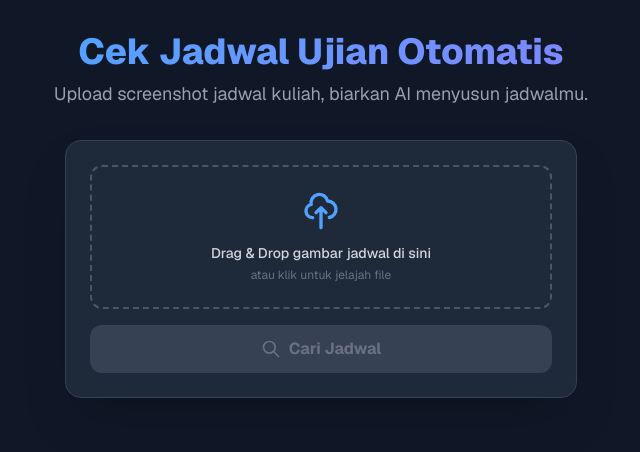
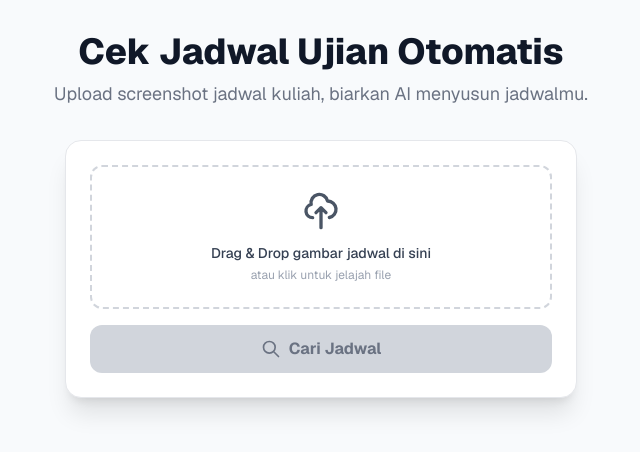
Before and after one commit to dzikrimr/uas-schedule-parser, a Next.js app: page / in a window 1280 px wide. Shown: the top 452 px of the page, without its empty margins (319-959 px from the left). Built offline with nearby package versions, Linux system fonts and the light colour scheme.

Commit message:
refactor ui

```diff
--- a/app/page.tsx
+++ b/app/page.tsx
@@ -26,13 +26,15 @@ interface ScanResult {
 }
 
 const UploadIcon = () => (
-  <svg xmlns="http://www.w3.org/2000/svg" className="w-10 h-10 text-blue-400 mb-3" fill="none" viewBox="0 0 24 24" stroke="currentColor" strokeWidth={2}>
+  // Ganti text-blue-500 jadi text-gray-600
+  <svg xmlns="http://www.w3.org/2000/svg" className="w-10 h-10 text-gray-600 mb-3" fill="none" viewBox="0 0 24 24" stroke="currentColor" strokeWidth={2}>
     <path strokeLinecap="round" strokeLinejoin="round" d="M7 16a4 4 0 01-.88-7.903A5 5 0 1115.9 6L16 6a5 5 0 011 9.9M15 13l-3-3m0 0l-3 3m3-3v12" />
   </svg>
 );
 
 const FileIcon = () => (
-  <svg xmlns="http://www.w3.org/2000/svg" className="w-8 h-8 text-green-400 mb-2" fill="none" viewBox="0 0 24 24" stroke="currentColor" strokeWidth={2}>
+  // Biarkan hijau agar file terlihat jelas (status sukses)
+  <svg xmlns="http://www.w3.org/2000/svg" className="w-8 h-8 text-emerald-600 mb-2" fill="none" viewBox="0 0 24 24" stroke="currentColor" strokeWidth={2}>
     <path strokeLinecap="round" strokeLinejoin="round" d="M9 12h6m-6 4h6m2 5H7a2 2 0 01-2-2V5a2 2 0 012-2h5.586a1 1 0 01.707.293l5.414 5.414a1 1 0 01.293.707V19a2 2 0 01-2 2z" />
   </svg>
 );
@@ -80,7 +82,7 @@ export default function Home() {
 
       const dataUrl = await toPng(element, {
         cacheBust: true,
-        backgroundColor: '#1f2937',
+        backgroundColor: '#ffffff', // Background putih saat didownload
         width: scrollWidth,
         height: scrollHeight,
         style: {
@@ -96,7 +98,7 @@ export default function Home() {
       });
 
       const link = document.createElement('a');
-      link.download = `Jadwal-UAS-Dark-${Date.now()}.png`;
+      link.download = `Jadwal-UAS-${Date.now()}.png`;
       link.href = dataUrl;
       link.click();
 
@@ -146,26 +148,29 @@ export default function Home() {
   };
 
   return (
-    <div className="min-h-screen bg-gray-900 font-sans text-gray-100 py-8 px-4 sm:px-6 lg:px-8">
+    // BACKGROUND: Tetap Slate-50 (Putih agak abu) seperti permintaan
+    <div className="min-h-screen bg-slate-50 font-sans text-gray-900 py-8 px-4 sm:px-6 lg:px-8">
       <div className="max-w-4xl mx-auto flex flex-col items-center">
 
         <div className="text-center mb-8">
-          <h1 className="text-3xl md:text-4xl font-extrabold text-transparent bg-clip-text bg-gradient-to-r from-blue-400 to-indigo-400 mb-2">
+          {/* JUDUL: Menggunakan warna Gray-900 (Hitam pekat) */}
+          <h1 className="text-3xl md:text-4xl font-extrabold text-gray-900 mb-2">
             Cek Jadwal Ujian Otomatis
           </h1>
-          <p className="text-sm md:text-lg text-gray-400">
+          <p className="text-sm md:text-lg text-gray-500">
             Upload screenshot jadwal kuliah, biarkan AI menyusun jadwalmu.
           </p>
         </div>
 
-        <div className="bg-gray-800 p-6 rounded-2xl shadow-2xl w-full max-w-lg mb-8 border border-gray-700">
+        <div className="bg-white p-6 rounded-2xl shadow-xl w-full max-w-lg mb-8 border border-gray-200">
           <div
             className={`border-2 border-dashed rounded-xl p-6 flex flex-col items-center justify-center transition-all duration-300 cursor-pointer ${
+              // DRAG STATE: Ganti biru jadi abu-abu gelap
               isDragging
-                ? 'border-blue-500 bg-gray-700 scale-[1.02]'
+                ? 'border-gray-600 bg-gray-100 scale-[1.02]'
                 : file
-                  ? 'border-green-500/50 bg-green-900/20'
-                  : 'border-gray-600 hover:border-blue-400 hover:bg-gray-700/50'
+                  ? 'border-emerald-400 bg-emerald-50' // Sukses tetap hijau biar jelas
+                  : 'border-gray-300 hover:border-gray-500 hover:bg-gray-50'
             }`}
             onDragOver={handleDragOver} onDragLeave={handleDragLeave} onDrop={handleDrop}
           >
@@ -174,45 +179,47 @@ export default function Home() {
               {file ? (
                 <>
                   <FileIcon />
-                  <p className="font-semibold text-green-400 text-center break-all text-sm">{file.name}</p>
-                  <p className="text-xs text-green-500/80 mt-1">Tap untuk ganti file</p>
+                  <p className="font-semibold text-emerald-700 text-center break-all text-sm">{file.name}</p>
+                  <p className="text-xs text-emerald-600 mt-1">Tap untuk ganti file</p>
                 </>
               ) : (
                 <>
                   <UploadIcon />
                   <div className="text-center">
-                    <p className="font-medium text-gray-300 text-sm hidden sm:block">Drag & Drop gambar jadwal di sini</p>
-                    <p className="font-medium text-gray-300 text-sm sm:hidden">Tap di sini untuk upload gambar</p>
-                    <p className="text-xs text-gray-500 mt-1">atau klik untuk jelajah file</p>
+                    <p className="font-medium text-gray-700 text-sm hidden sm:block">Drag & Drop gambar jadwal di sini</p>
+                    <p className="font-medium text-gray-700 text-sm sm:hidden">Tap di sini untuk upload gambar</p>
+                    <p className="text-xs text-gray-400 mt-1">atau klik untuk jelajah file</p>
                   </div>
                 </>
               )}
             </label>
           </div>
 
+          {/* TOMBOL UTAMA: Ganti Gradient Biru jadi Hitam Solid (Gray-900) */}
           <button
             onClick={handleUpload} disabled={loading || !file}
-            className={`mt-4 w-full flex items-center justify-center py-3 px-4 rounded-xl font-bold shadow-lg transition-all active:scale-95 text-sm md:text-base cursor-pointer ${
+            className={`mt-4 w-full flex items-center justify-center py-3 px-4 rounded-xl font-bold shadow-md transition-all active:scale-95 text-sm md:text-base cursor-pointer ${
               loading || !file
-                ? 'bg-gray-700 text-gray-500 cursor-not-allowed shadow-none'
-                : 'bg-gradient-to-r from-blue-600 to-indigo-600 text-white hover:from-blue-500 hover:to-indigo-500 shadow-blue-900/20'
+                ? 'bg-gray-300 text-gray-500 cursor-not-allowed shadow-none'
+                : 'bg-gray-900 text-white hover:bg-gray-800'
             }`}
           >
             {loading ? <><LoadingSpinner /> Proses AI...</> : <><SearchIcon /> Cari Jadwal</>}
           </button>
 
-          {error && <div className="mt-4 p-3 bg-red-900/20 border border-red-800 rounded-lg text-red-400 text-xs text-center animate-pulse font-medium">{error}</div>}
+          {error && <div className="mt-4 p-3 bg-red-50 border border-red-200 rounded-lg text-red-600 text-xs text-center animate-pulse font-medium">{error}</div>}
         </div>
 
         {jadwal.length > 0 && (
           <div className="w-full animate-fade-in-up">
 
-            <div ref={resultRef} className="bg-gray-800 rounded-2xl shadow-xl border border-gray-700 mb-6 overflow-hidden">
+            <div ref={resultRef} className="bg-white rounded-2xl shadow-xl border border-gray-200 mb-6 overflow-hidden">
 
-              <div className="bg-gradient-to-r from-blue-700 to-indigo-700 px-4 py-3 flex flex-col sm:flex-row justify-between items-center gap-3">
+              {/* HEADER HASIL: Ganti Gradient Biru jadi Hitam Solid */}
+              <div className="bg-gray-900 px-4 py-3 flex flex-col sm:flex-row justify-between items-center gap-3">
                 <div className="flex items-center gap-2">
                   <h2 className="text-white font-bold text-base">Hasil Pencarian</h2>
-                  <span className="text-blue-100 text-[10px] bg-white/10 px-2 py-0.5 rounded-full border border-white/20">
+                  <span className="text-gray-300 text-[10px] bg-gray-800 px-2 py-0.5 rounded-full border border-gray-700">
                     {jadwal.filter(j => j.status === 'FOUND').length} Ketemu
                   </span>
                 </div>
@@ -221,7 +228,7 @@ export default function Home() {
                   <button
                     onClick={handleDownloadImage} disabled={downloading}
                     className={`flex items-center text-[10px] md:text-xs px-3 py-1.5 rounded-lg font-bold shadow-sm transition-colors cursor-pointer ${
-                       downloading ? 'bg-gray-700 text-gray-400 cursor-not-allowed' : 'bg-gray-700 text-white hover:bg-gray-600 border border-gray-600'
+                       downloading ? 'bg-gray-700 text-gray-400 cursor-not-allowed' : 'bg-white text-gray-900 hover:bg-gray-100'
                     }`}
                   >
                     {downloading ? "Menyimpan..." : <><DownloadIcon /> Simpan (PNG)</>}
@@ -231,7 +238,7 @@ export default function Home() {
 
               <div className="overflow-x-auto w-full">
                 <table className="w-full text-xs md:text-sm text-left min-w-[600px]">
-                  <thead className="text-[10px] md:text-xs text-gray-400 uppercase bg-gray-700/50 border-b border-gray-700">
+                  <thead className="text-[10px] md:text-xs text-gray-500 uppercase bg-gray-50 border-b border-gray-200">
                     <tr>
                       <th className="px-4 py-3 font-semibold">Mata Kuliah</th>
                       <th className="px-2 py-3 text-center font-semibold">Kls</th>
@@ -240,44 +247,49 @@ export default function Home() {
                       <th className="px-2 py-3 text-center font-semibold">Stat</th>
                     </tr>
                   </thead>
-                  <tbody className="divide-y divide-gray-700">
+                  <tbody className="divide-y divide-gray-100">
                     {jadwal.map((item, index) => {
                       const isFound = item.status === 'FOUND';
                       return (
-                        <tr key={index} className={`hover:bg-gray-700/50 transition-colors ${!isFound ? 'bg-red-900/10' : ''}`}>
+                        <tr key={index} className={`hover:bg-gray-50 transition-colors ${!isFound ? 'bg-red-50/50' : ''}`}>
                           <td className="px-4 py-3 max-w-[150px] md:max-w-none">
-                            <div className="font-bold text-gray-100">
+                            <div className="font-bold text-gray-900">
                               {isFound && item.data ? item.data.matkul : item.ocr_name}
                             </div>
-                            {!isFound && <div className="text-[10px] text-red-400 mt-0.5">Tidak ditemukan</div>}
+                            {!isFound && <div className="text-[10px] text-red-500 mt-0.5">Tidak ditemukan</div>}
                           </td>
                           <td className="px-2 py-3 text-center">
-                            <span className={`inline-block w-6 h-6 leading-6 rounded-full font-bold text-[10px] ${isFound ? 'bg-blue-900/40 text-blue-300 border border-blue-700/50' : 'bg-gray-700 text-gray-400'}`}>
+                            {/* BADGE KELAS: Ganti Biru jadi Abu-abu Gelap */}
+                            <span className={`inline-block w-6 h-6 leading-6 rounded-full font-bold text-[10px] ${
+                              isFound ? 'bg-gray-800 text-white' : 'bg-gray-200 text-gray-500'
+                            }`}>
                               {isFound && item.data ? item.data.kelas : item.ocr_class || '?'}
                             </span>
                           </td>
                           <td className="px-4 py-3">
                             {isFound && item.data ? (
                               <div className="flex flex-col">
-                                <span className="font-semibold text-gray-200 whitespace-nowrap">{item.data.jadwal.hari}, {item.data.jadwal.tanggal}</span>
-                                <span className="text-[10px] text-gray-400 font-mono bg-gray-700/50 px-1.5 py-0.5 rounded w-fit mt-1 border border-gray-600">
+                                <span className="font-semibold text-gray-800 whitespace-nowrap">{item.data.jadwal.hari}, {item.data.jadwal.tanggal}</span>
+                                <span className="text-[10px] text-gray-500 font-mono bg-gray-100 px-1.5 py-0.5 rounded w-fit mt-1">
                                   {item.data.jadwal.jam_mulai} - {item.data.jadwal.jam_selesai}
                                 </span>
                               </div>
-                            ) : <span className="text-gray-600">-</span>}
+                            ) : <span className="text-gray-400">-</span>}
                           </td>
                           <td className="px-4 py-3 text-center">
                             {isFound && item.data ? (
-                              <span className="bg-green-900/30 text-green-300 text-[10px] md:text-xs font-bold px-3 py-1 rounded-full border border-green-700/50 shadow-sm whitespace-nowrap">
+                              // BADGE RUANG: Biarkan hijau untuk status positif/lokasi, atau ganti abu
+                              // Saya ganti jadi Hitam Outline agar konsisten monokrom
+                              <span className="bg-white text-gray-800 text-[10px] md:text-xs font-bold px-3 py-1 rounded-full border border-gray-300 shadow-sm whitespace-nowrap">
                                 {item.data.ruang}
                               </span>
-                            ) : <span className="text-gray-600">-</span>}
+                            ) : <span className="text-gray-400">-</span>}
                           </td>
                           <td className="px-2 py-3 text-center">
                             {isFound ? (
-                              <span className="text-green-400 text-base">✓</span>
+                              <span className="text-emerald-600 text-base font-bold">✓</span>
                             ) : (
-                              <span className="text-red-400 text-base">✕</span>
+                              <span className="text-red-500 text-base font-bold">✕</span>
                             )}
                           </td>
                         </tr>
@@ -286,12 +298,12 @@ export default function Home() {
                   </tbody>
                 </table>
               </div>
-              <div className="bg-gray-700/30 px-4 py-2 text-[10px] text-gray-400 text-center border-t border-gray-700">
+              <div className="bg-gray-50 px-4 py-2 text-[10px] text-gray-400 text-center border-t border-gray-200">
                 AI bisa saja mengalami kesalahan, cek jadwal resmi untuk memvalidasi.
               </div>
             </div>
 
-             <p className="text-center text-gray-500 text-xs mb-12">
+             <p className="text-center text-gray-400 text-xs mb-12">
                * Geser tabel untuk melihat detail. Tekan "Simpan" untuk download full.
              </p>
           </div>
```
